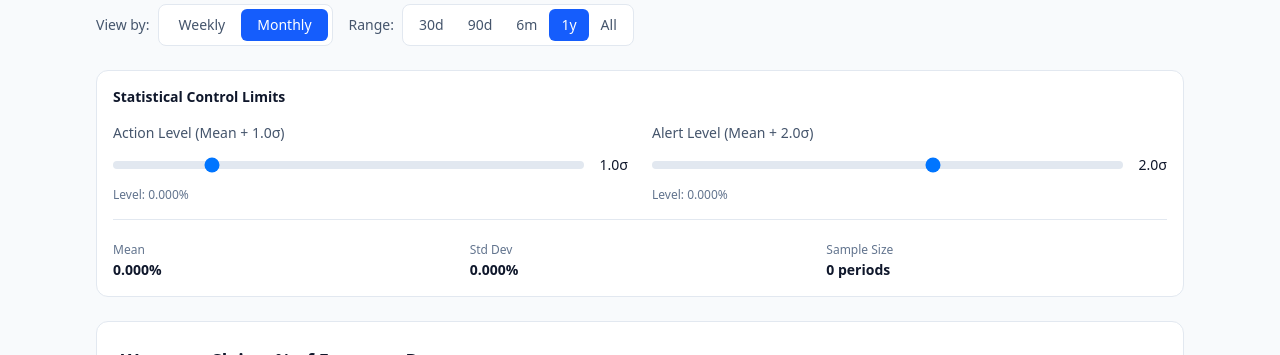
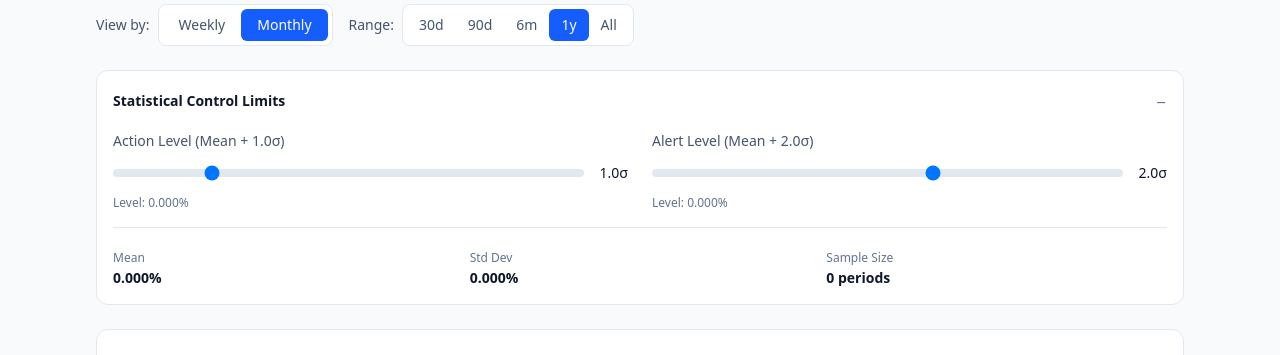
Before and after one commit to dominiclong-coder/pms-dashboard, a Next.js app: page / in a window 1280 px wide. Shown: the part 272-627 px from the top of the page. Built offline with nearby package versions, Linux system fonts and the light colour scheme; no server answers; the database is empty.

Commit message:
Minimise statistical controls

```diff
--- a/app/page.tsx
+++ b/app/page.tsx
@@ -87,6 +87,7 @@ export default function Dashboard() {
   const [dateRange, setDateRange] = useState<DateRange>("1y");
   const [actionLevelMultiplier, setActionLevelMultiplier] = useState(1);
   const [alertLevelMultiplier, setAlertLevelMultiplier] = useState(2);
+  const [showControlLimits, setShowControlLimits] = useState(true);
 
   // Data state
   const [registrationsByForm, setRegistrationsByForm] = useState<Record<string, Registration[]>>({});
@@ -445,7 +446,18 @@ export default function Dashboard() {
         {/* Control Limits Configuration */}
         {hasData && (
           <div className="mb-6 bg-white rounded-xl border border-slate-200 p-4">
-            <h3 className="text-sm font-semibold text-slate-900 mb-4">Statistical Control Limits</h3>
+            <div className="flex items-center justify-between mb-4">
+              <h3 className="text-sm font-semibold text-slate-900">Statistical Control Limits</h3>
+              <button
+                onClick={() => setShowControlLimits(!showControlLimits)}
+                className="text-slate-500 hover:text-slate-700 text-lg font-light transition-colors"
+                title={showControlLimits ? "Hide control limits" : "Show control limits"}
+              >
+                {showControlLimits ? "−" : "+"}
+              </button>
+            </div>
+            {showControlLimits && (
+              <>
                 <div className="grid grid-cols-2 gap-6">
                   {/* Action Level Multiplier */}
                   <div className="flex flex-col gap-3">
@@ -515,6 +527,8 @@ export default function Dashboard() {
                     </div>
                   </div>
                 </div>
+              </>
+            )}
           </div>
         )}
 
@@ -524,7 +538,7 @@ export default function Dashboard() {
             title={`${claimTypeLabel} % of Exposure Days`}
             data={chartData}
             color={chartColor}
-            controlLimits={controlLimits}
+            controlLimits={showControlLimits ? controlLimits : undefined}
           />
         )}
 
```
Lines whose indentation alone changed are shown as unchanged.
